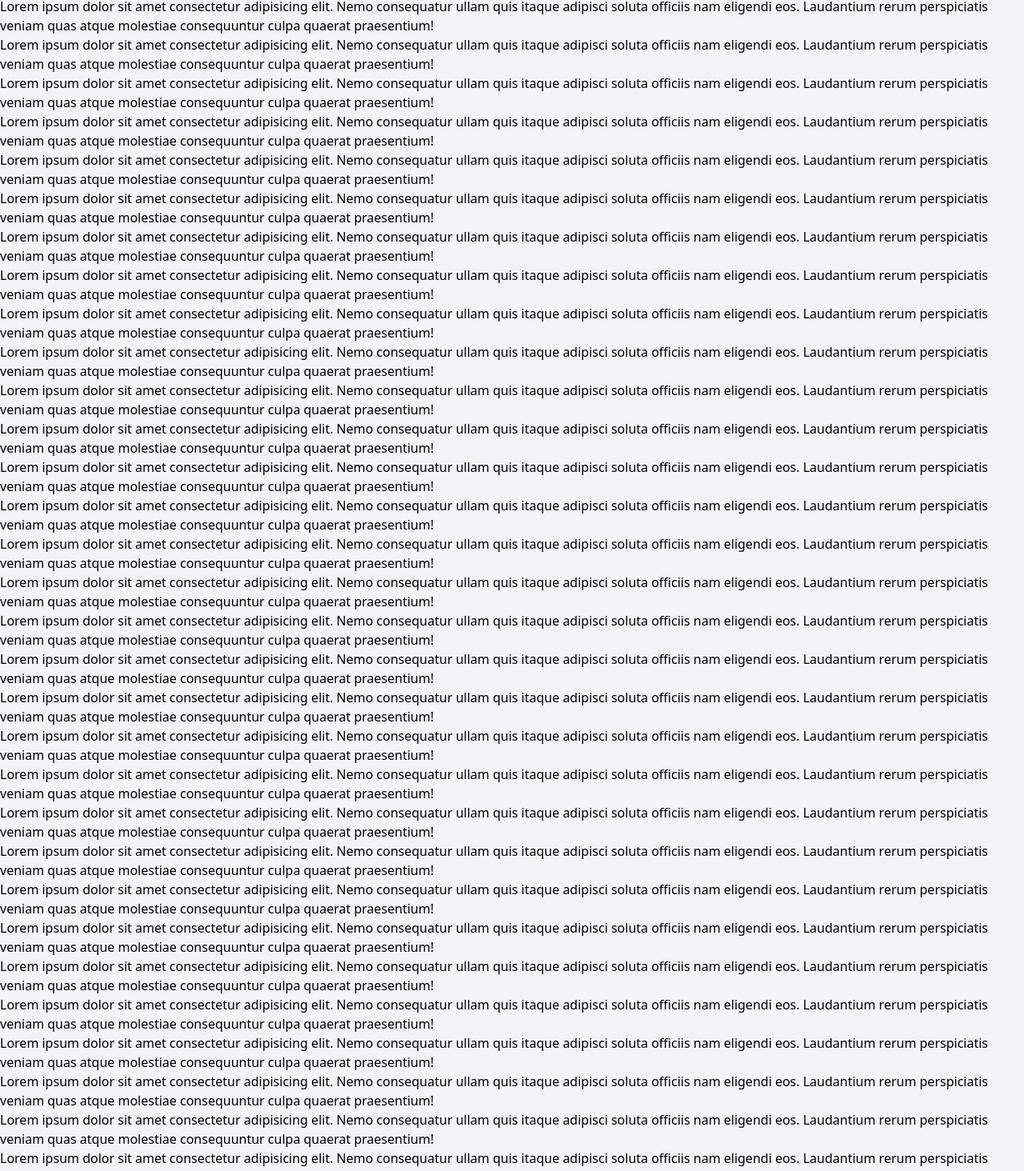
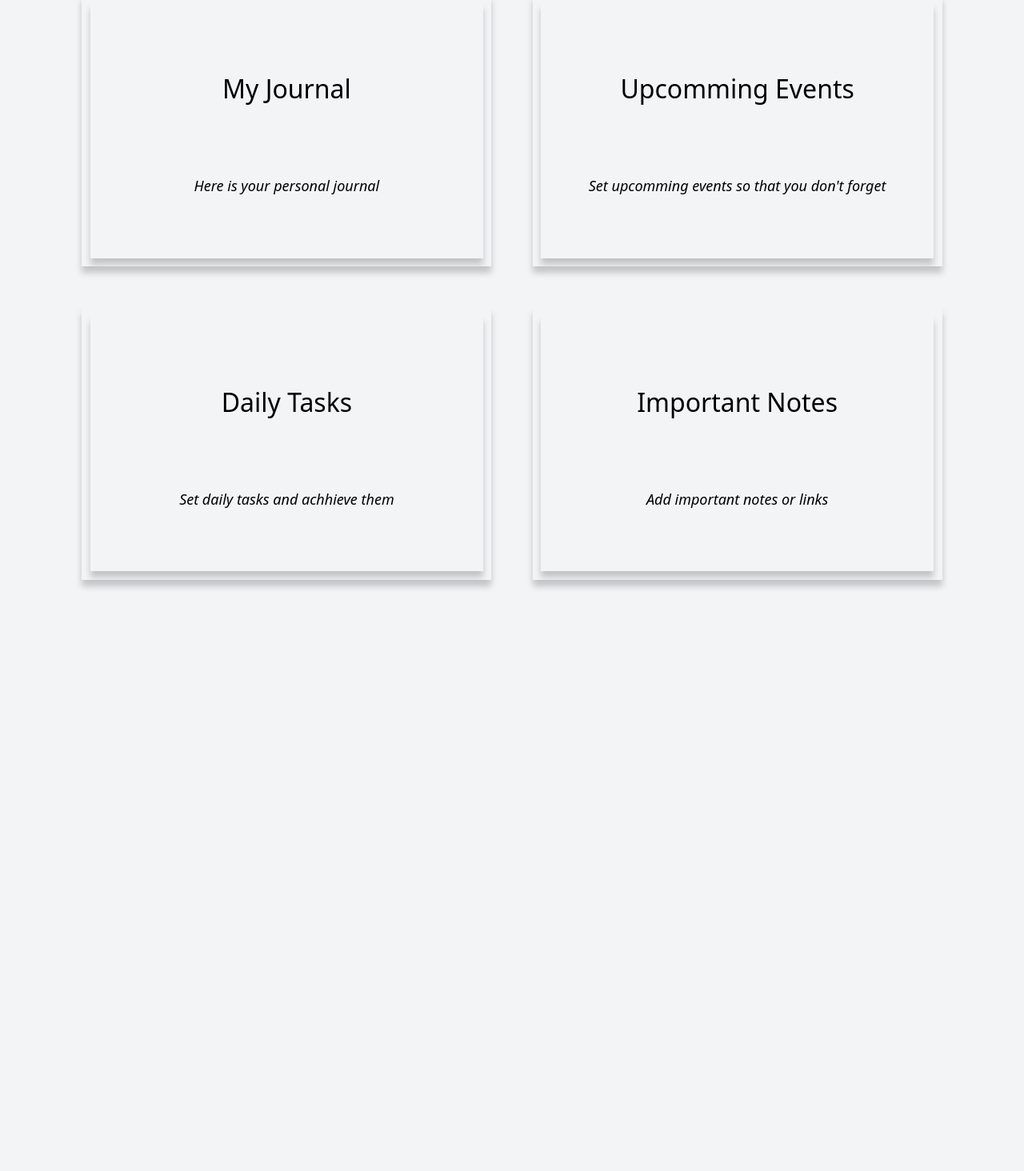
Before and after one commit to abhishek-geek/zournal, a React (Create React App) app in the folder client/: page / in a window 1280 px wide. Shown: the part 81-1545 px from the top of the page at 80% size. After the commit the page ends 831 px from the top, so only its background shows below. Built offline with nearby package versions, Linux system fonts and the light colour scheme.

Commit message:
Card UI element and Home page

```diff
--- a/client/src/App.tsx
+++ b/client/src/App.tsx
@@ -1,6 +1,6 @@
 import React from "react";
 import "./App.css";
-import { Switch, Route } from "react-router-dom";
+import { Switch, Route, Redirect } from "react-router-dom";
 import Home from "./components/Home";
 import Register from "./components/Register/Register";
 import Login from "./components/Login/Login";
@@ -13,15 +13,19 @@ function App() {
       <NavBar />
       <div className="mt-12">
         <Switch>
-          <Route path="/" exact>
-            <Home />
-          </Route>
           <Route path="/register" exact>
             <Register />
           </Route>
           <Route path="/login" exact>
             <Login />
           </Route>
+          <Route path="/404" exact>
+            <h1 className="head">4 0 4</h1>
+          </Route>
+          <Route path="/" exact>
+            <Home />
+          </Route>
+          <Redirect to="/404" />
         </Switch>
       </div>
     </div>
--- a/client/src/components/Home.tsx
+++ b/client/src/components/Home.tsx
@@ -1,201 +1,34 @@
 import React from "react";
+import { Link } from "react-router-dom";
+import Card from "./ui/Card";
 
 const Home = () => {
   return (
-    <div>
-      <h1>Home</h1>
-      <p>
-        Lorem ipsum dolor sit amet consectetur adipisicing elit. Nemo
-        consequatur ullam quis itaque adipisci soluta officiis nam eligendi eos.
-        Laudantium rerum perspiciatis veniam quas atque molestiae consequuntur
-        culpa quaerat praesentium!
-      </p>
-      <p>
-        Lorem ipsum dolor sit amet consectetur adipisicing elit. Nemo
-        consequatur ullam quis itaque adipisci soluta officiis nam eligendi eos.
-        Laudantium rerum perspiciatis veniam quas atque molestiae consequuntur
-        culpa quaerat praesentium!
-      </p>
-      <p>
-        Lorem ipsum dolor sit amet consectetur adipisicing elit. Nemo
-        consequatur ullam quis itaque adipisci soluta officiis nam eligendi eos.
-        Laudantium rerum perspiciatis veniam quas atque molestiae consequuntur
-        culpa quaerat praesentium!
-      </p>
-      <p>
-        Lorem ipsum dolor sit amet consectetur adipisicing elit. Nemo
-        consequatur ullam quis itaque adipisci soluta officiis nam eligendi eos.
-        Laudantium rerum perspiciatis veniam quas atque molestiae consequuntur
-        culpa quaerat praesentium!
-      </p>
-      <p>
-        Lorem ipsum dolor sit amet consectetur adipisicing elit. Nemo
-        consequatur ullam quis itaque adipisci soluta officiis nam eligendi eos.
-        Laudantium rerum perspiciatis veniam quas atque molestiae consequuntur
-        culpa quaerat praesentium!
-      </p>
-      <p>
-        Lorem ipsum dolor sit amet consectetur adipisicing elit. Nemo
-        consequatur ullam quis itaque adipisci soluta officiis nam eligendi eos.
-        Laudantium rerum perspiciatis veniam quas atque molestiae consequuntur
-        culpa quaerat praesentium!
-      </p>
-      <p>
-        Lorem ipsum dolor sit amet consectetur adipisicing elit. Nemo
-        consequatur ullam quis itaque adipisci soluta officiis nam eligendi eos.
-        Laudantium rerum perspiciatis veniam quas atque molestiae consequuntur
-        culpa quaerat praesentium!
-      </p>
-      <p>
-        Lorem ipsum dolor sit amet consectetur adipisicing elit. Nemo
-        consequatur ullam quis itaque adipisci soluta officiis nam eligendi eos.
-        Laudantium rerum perspiciatis veniam quas atque molestiae consequuntur
-        culpa quaerat praesentium!
-      </p>
-      <p>
-        Lorem ipsum dolor sit amet consectetur adipisicing elit. Nemo
-        consequatur ullam quis itaque adipisci soluta officiis nam eligendi eos.
-        Laudantium rerum perspiciatis veniam quas atque molestiae consequuntur
-        culpa quaerat praesentium!
-      </p>
-      <p>
-        Lorem ipsum dolor sit amet consectetur adipisicing elit. Nemo
-        consequatur ullam quis itaque adipisci soluta officiis nam eligendi eos.
-        Laudantium rerum perspiciatis veniam quas atque molestiae consequuntur
-        culpa quaerat praesentium!
-      </p>
-      <p>
-        Lorem ipsum dolor sit amet consectetur adipisicing elit. Nemo
-        consequatur ullam quis itaque adipisci soluta officiis nam eligendi eos.
-        Laudantium rerum perspiciatis veniam quas atque molestiae consequuntur
-        culpa quaerat praesentium!
-      </p>
-      <p>
-        Lorem ipsum dolor sit amet consectetur adipisicing elit. Nemo
-        consequatur ullam quis itaque adipisci soluta officiis nam eligendi eos.
-        Laudantium rerum perspiciatis veniam quas atque molestiae consequuntur
-        culpa quaerat praesentium!
-      </p>
-      <p>
-        Lorem ipsum dolor sit amet consectetur adipisicing elit. Nemo
-        consequatur ullam quis itaque adipisci soluta officiis nam eligendi eos.
-        Laudantium rerum perspiciatis veniam quas atque molestiae consequuntur
-        culpa quaerat praesentium!
-      </p>
-      <p>
-        Lorem ipsum dolor sit amet consectetur adipisicing elit. Nemo
-        consequatur ullam quis itaque adipisci soluta officiis nam eligendi eos.
-        Laudantium rerum perspiciatis veniam quas atque molestiae consequuntur
-        culpa quaerat praesentium!
-      </p>
-      <p>
-        Lorem ipsum dolor sit amet consectetur adipisicing elit. Nemo
-        consequatur ullam quis itaque adipisci soluta officiis nam eligendi eos.
-        Laudantium rerum perspiciatis veniam quas atque molestiae consequuntur
-        culpa quaerat praesentium!
-      </p>
-      <p>
-        Lorem ipsum dolor sit amet consectetur adipisicing elit. Nemo
-        consequatur ullam quis itaque adipisci soluta officiis nam eligendi eos.
-        Laudantium rerum perspiciatis veniam quas atque molestiae consequuntur
-        culpa quaerat praesentium!
-      </p>
-      <p>
-        Lorem ipsum dolor sit amet consectetur adipisicing elit. Nemo
-        consequatur ullam quis itaque adipisci soluta officiis nam eligendi eos.
-        Laudantium rerum perspiciatis veniam quas atque molestiae consequuntur
-        culpa quaerat praesentium!
-      </p>
-      <p>
-        Lorem ipsum dolor sit amet consectetur adipisicing elit. Nemo
-        consequatur ullam quis itaque adipisci soluta officiis nam eligendi eos.
-        Laudantium rerum perspiciatis veniam quas atque molestiae consequuntur
-        culpa quaerat praesentium!
-      </p>
-      <p>
-        Lorem ipsum dolor sit amet consectetur adipisicing elit. Nemo
-        consequatur ullam quis itaque adipisci soluta officiis nam eligendi eos.
-        Laudantium rerum perspiciatis veniam quas atque molestiae consequuntur
-        culpa quaerat praesentium!
-      </p>
-      <p>
-        Lorem ipsum dolor sit amet consectetur adipisicing elit. Nemo
-        consequatur ullam quis itaque adipisci soluta officiis nam eligendi eos.
-        Laudantium rerum perspiciatis veniam quas atque molestiae consequuntur
-        culpa quaerat praesentium!
-      </p>
-      <p>
-        Lorem ipsum dolor sit amet consectetur adipisicing elit. Nemo
-        consequatur ullam quis itaque adipisci soluta officiis nam eligendi eos.
-        Laudantium rerum perspiciatis veniam quas atque molestiae consequuntur
-        culpa quaerat praesentium!
-      </p>
-      <p>
-        Lorem ipsum dolor sit amet consectetur adipisicing elit. Nemo
-        consequatur ullam quis itaque adipisci soluta officiis nam eligendi eos.
-        Laudantium rerum perspiciatis veniam quas atque molestiae consequuntur
-        culpa quaerat praesentium!
-      </p>
-      <p>
-        Lorem ipsum dolor sit amet consectetur adipisicing elit. Nemo
-        consequatur ullam quis itaque adipisci soluta officiis nam eligendi eos.
-        Laudantium rerum perspiciatis veniam quas atque molestiae consequuntur
-        culpa quaerat praesentium!
-      </p>
-      <p>
-        Lorem ipsum dolor sit amet consectetur adipisicing elit. Nemo
-        consequatur ullam quis itaque adipisci soluta officiis nam eligendi eos.
-        Laudantium rerum perspiciatis veniam quas atque molestiae consequuntur
-        culpa quaerat praesentium!
-      </p>
-      <p>
-        Lorem ipsum dolor sit amet consectetur adipisicing elit. Nemo
-        consequatur ullam quis itaque adipisci soluta officiis nam eligendi eos.
-        Laudantium rerum perspiciatis veniam quas atque molestiae consequuntur
-        culpa quaerat praesentium!
-      </p>
-      <p>
-        Lorem ipsum dolor sit amet consectetur adipisicing elit. Nemo
-        consequatur ullam quis itaque adipisci soluta officiis nam eligendi eos.
-        Laudantium rerum perspiciatis veniam quas atque molestiae consequuntur
-        culpa quaerat praesentium!
-      </p>
-      <p>
-        Lorem ipsum dolor sit amet consectetur adipisicing elit. Nemo
-        consequatur ullam quis itaque adipisci soluta officiis nam eligendi eos.
-        Laudantium rerum perspiciatis veniam quas atque molestiae consequuntur
-        culpa quaerat praesentium!
-      </p>
-      <p>
-        Lorem ipsum dolor sit amet consectetur adipisicing elit. Nemo
-        consequatur ullam quis itaque adipisci soluta officiis nam eligendi eos.
-        Laudantium rerum perspiciatis veniam quas atque molestiae consequuntur
-        culpa quaerat praesentium!
-      </p>
-      <p>
-        Lorem ipsum dolor sit amet consectetur adipisicing elit. Nemo
-        consequatur ullam quis itaque adipisci soluta officiis nam eligendi eos.
-        Laudantium rerum perspiciatis veniam quas atque molestiae consequuntur
-        culpa quaerat praesentium!
-      </p>
-      <p>
-        Lorem ipsum dolor sit amet consectetur adipisicing elit. Nemo
-        consequatur ullam quis itaque adipisci soluta officiis nam eligendi eos.
-        Laudantium rerum perspiciatis veniam quas atque molestiae consequuntur
-        culpa quaerat praesentium!
-      </p>
-      <p>
-        Lorem ipsum dolor sit amet consectetur adipisicing elit. Nemo
-        consequatur ullam quis itaque adipisci soluta officiis nam eligendi eos.
-        Laudantium rerum perspiciatis veniam quas atque molestiae consequuntur
-        culpa quaerat praesentium!
-      </p>
-      <p>
-        Lorem ipsum dolor sit amet consectetur adipisicing elit. Nemo
-        consequatur ullam quis itaque adipisci soluta officiis nam eligendi eos.
-        Laudantium rerum perspiciatis veniam quas atque molestiae consequuntur
-        culpa quaerat praesentium!
-      </p>
+    <div className="flex flex-wrap justify-center">
+      <Link className="card" to="/journal">
+        <Card
+          heading="My Journal"
+          description="Here is your personal journal"
+        />
+      </Link>
+      <Link className="card" to="/events">
+        <Card
+          heading="Upcomming Events"
+          description="Set upcomming events so that you don't forget"
+        />
+      </Link>
+      <Link className="card" to="/tasks">
+        <Card
+          heading="Daily Tasks"
+          description="Set daily tasks and achhieve them"
+        />
+      </Link>
+      <Link className="card" to="/notes">
+        <Card
+          heading="Important Notes"
+          description="Add important notes or links"
+        />
+      </Link>
     </div>
   );
 };
--- /dev/null
+++ b/client/src/components/ui/Card.css
@@ -0,0 +1,38 @@
+.card {
+  margin: 2%;
+  box-shadow: 0 0.5rem 0.5rem 0 rgba(0, 0, 0, 0.2);
+  transition: 0.3s;
+  min-width: 40%;
+  min-height: 40vh;
+  flex-wrap: wrap;
+  overflow: hidden;
+  display: flex;
+  flex-direction: column;
+
+  justify-content: space-evenly;
+}
+
+.card:hover {
+  box-shadow: 0 1rem 1rem 0 rgba(20, 194, 93, 0.2);
+}
+
+.head {
+  font-size: xx-large;
+  text-align: center;
+  padding: 0.5rem;
+  margin-top: 1rem;
+}
+
+.desc {
+  font-style: oblique;
+  font-weight: 300;
+  font-size: large;
+  padding: 1rem;
+  text-align: center;
+}
+
+@media only screen and (max-width: 750px) {
+  .card {
+    width: 100%;
+  }
+}
--- /dev/null
+++ b/client/src/components/ui/Card.tsx
@@ -0,0 +1,22 @@
+import React, { FC, ReactElement } from "react";
+import "./Card.css";
+
+interface Props {
+  className?: string;
+  heading: string;
+  description?: string;
+  children?: FC | Element | ReactElement;
+  //   children?: any;
+}
+
+const Card = ({ className, heading, description, children }: Props) => {
+  return (
+    <div className={`card ${className} `}>
+      <h2 className="head">{heading}</h2>
+      <p className="desc">{description}</p>
+      {children}
+    </div>
+  );
+};
+
+export default Card;
```
